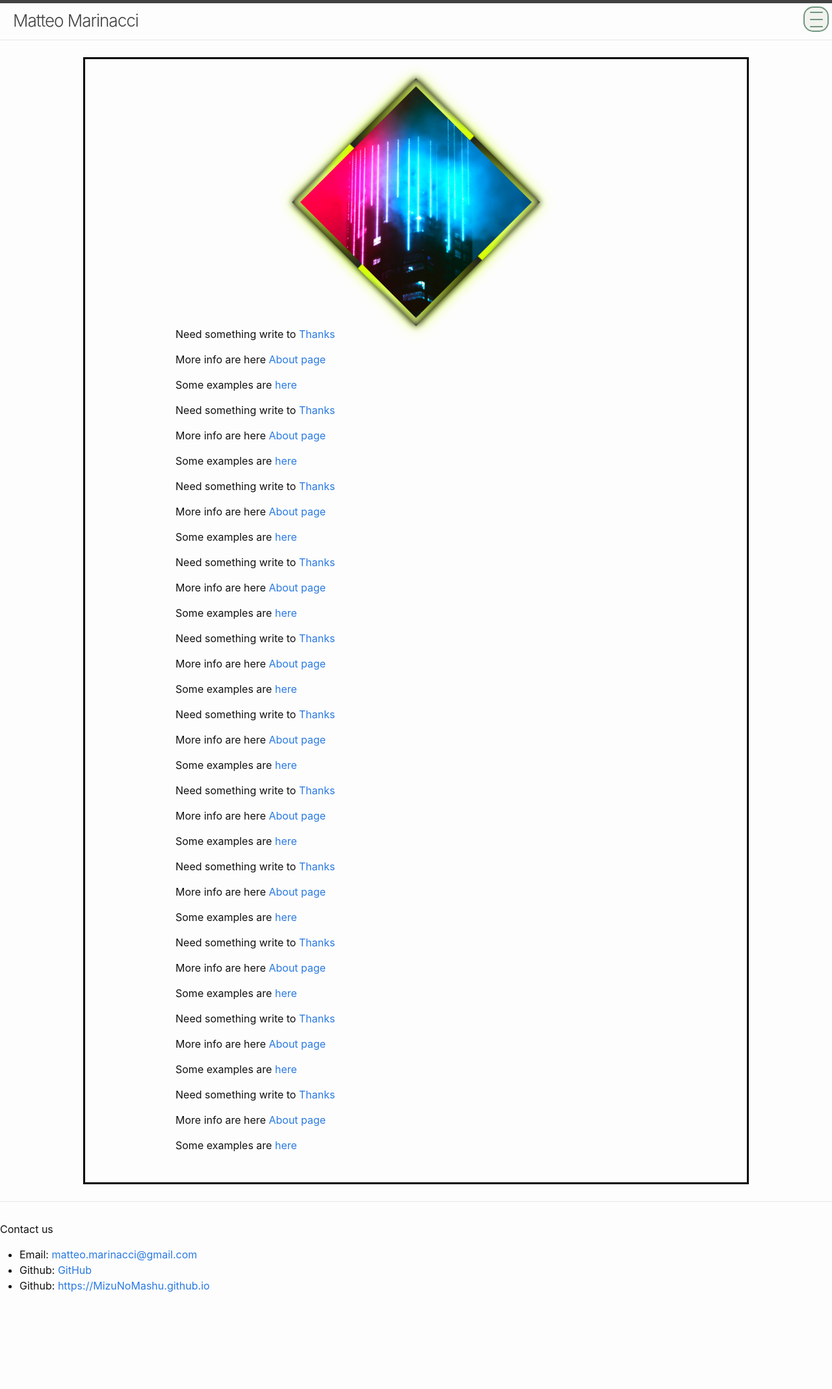
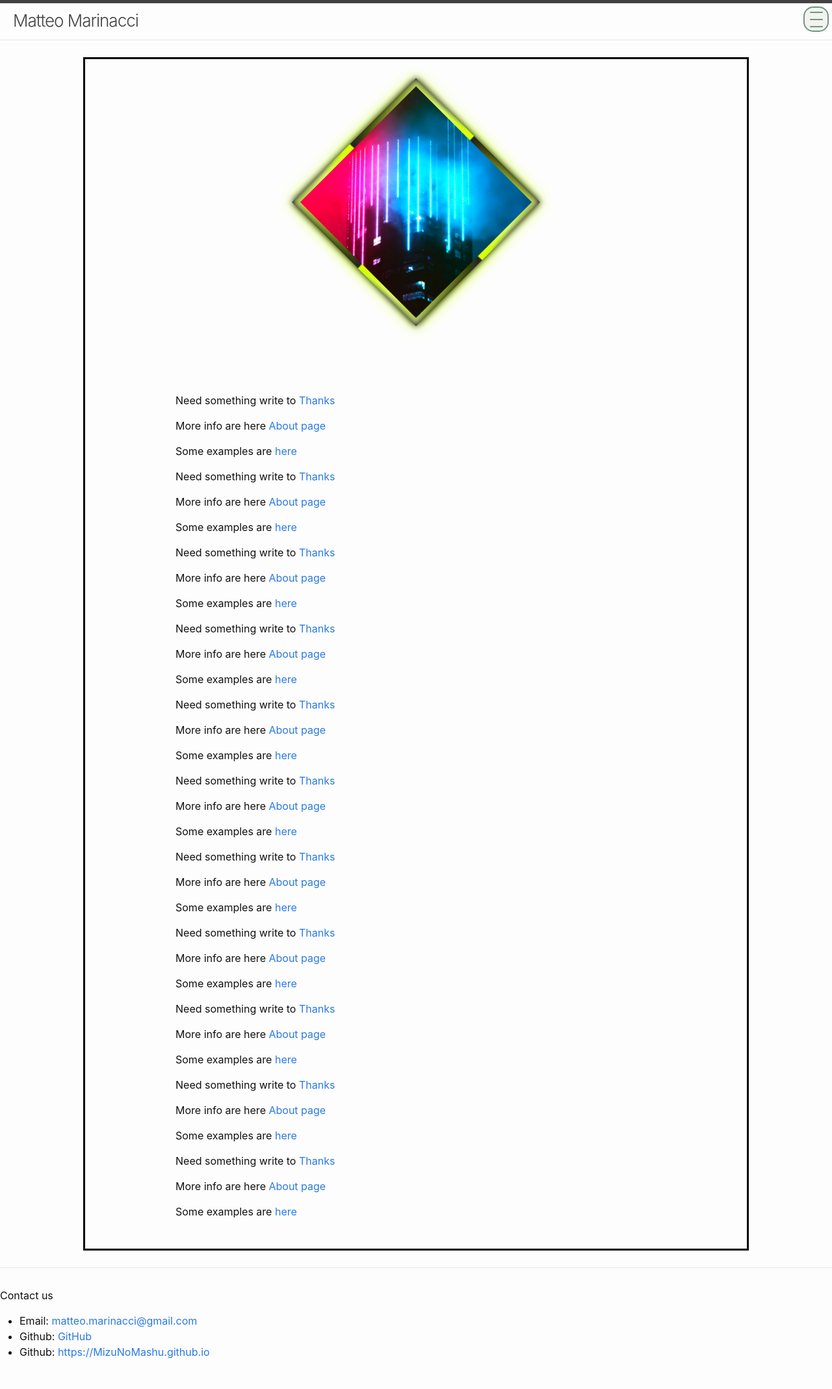
Before and after one commit to MizuNoMashu/MizuNoMashu.github.io, a Jekyll site: the page built from index.markdown, in a window 1280 px wide. Shown: the whole page at 65% size. Built offline with Jekyll 4.4.1, drawn with Linux system fonts in a browser that asks for light colours; before the commit the page ends 2035 px from its top, so only the background shows below that.

Commit message:
Fixed JavaScript

```diff
--- a/_includes/navigation.html
+++ b/_includes/navigation.html
@@ -1,4 +1,4 @@
-<input type="checkbox" id="ham-menu" onclick="openNav()">
+<input type="checkbox" id="ham-menu">
 <label for="ham-menu">
     <div class="hide-des">
         <span class="menu-line"></span>
--- a/_sass/minima/custom-styles.scss
+++ b/_sass/minima/custom-styles.scss
@@ -298,26 +298,11 @@ label[for="ham-menu"] {
 
 
 .portrait {
-    // display: block;
-    // margin-left: auto;
-    // margin-right: auto;
-    // width: 25%;
-    // margin-bottom: 5%;
     width: 100%;
     display: flex;
     align-items: center;
     justify-content: center;
-    // rotate: 45deg;
-    // margin-left: auto;
-    // margin-right: auto;
-    // margin-top: 20px;
-    // left: 50%;
-    // right: 50%;
-    // display: block;
-    // margin-left: 40%;
-    // margin-right: auto;
-    // width: 40%;
-
+    padding-bottom: 10%;
 }
 
 
--- a/script/topnav.js
+++ b/script/topnav.js
@@ -5,6 +5,10 @@ window.onload = (event) => {
 };
 
 function main() {
+
+
+    document.getElementById("ham-menu").addEventListener("click", openNav)
+
     function openNav() {
         if (document.getElementById("ham-menu").checked) {
             document.getElementById("topNav").style.height = "250px";
@@ -17,6 +21,10 @@ function main() {
             document.body.style.backgroundColor = "white";
         }
     }
+
+
+
+
 
     function scaleParent(width , height) {
         a = width
```
